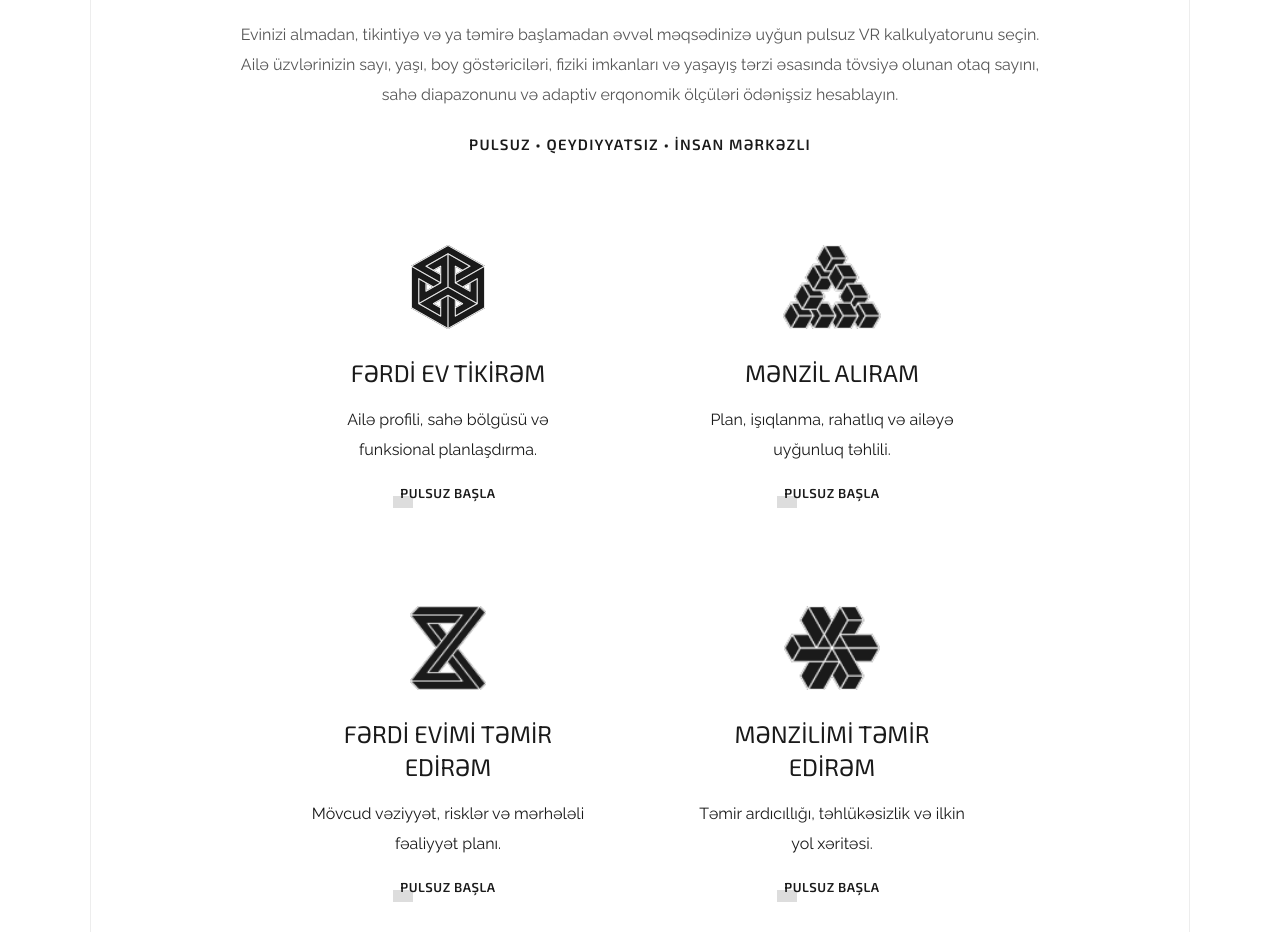
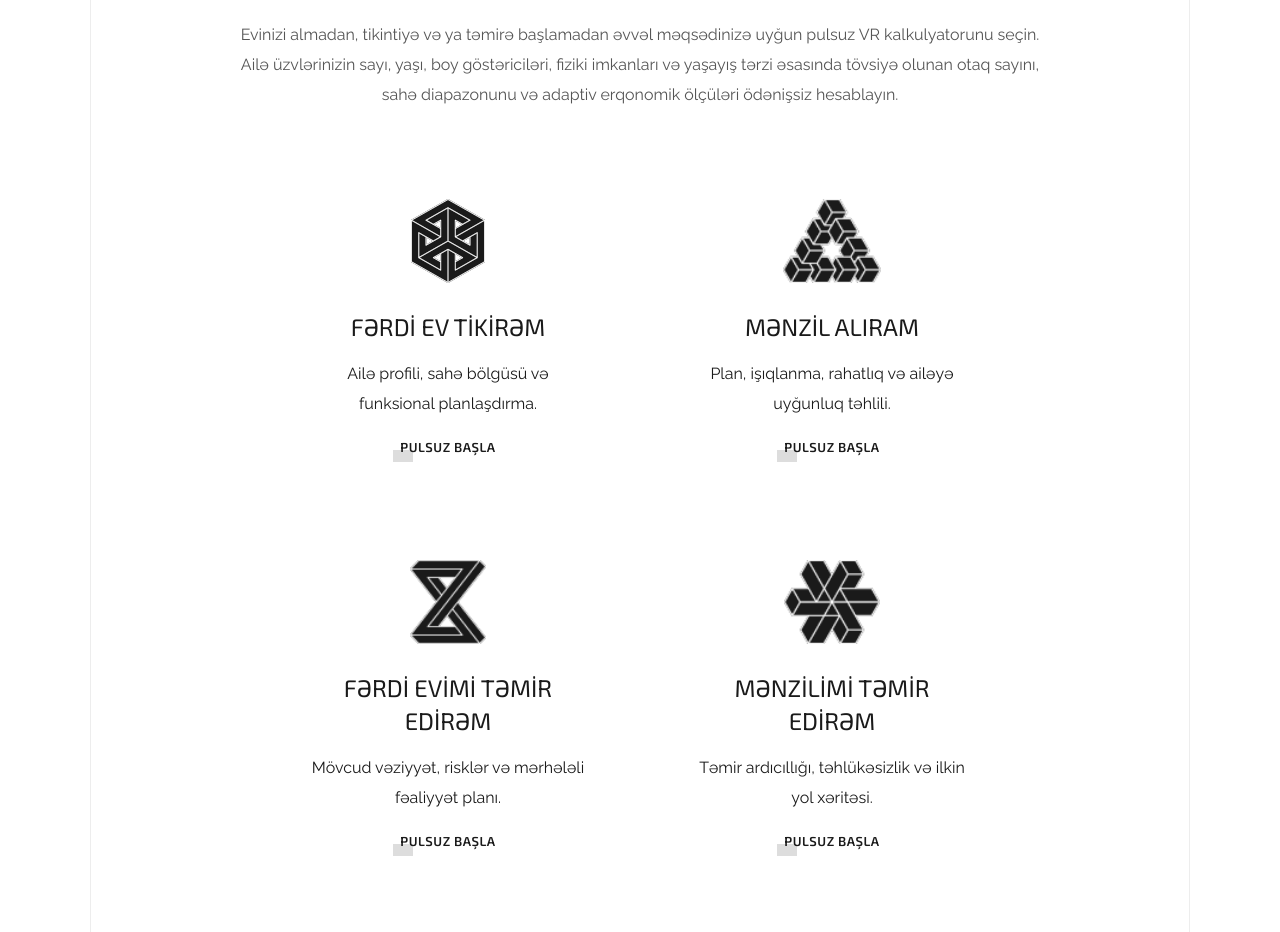
Before and after one commit to feyruzalizada/VRprogect, a Next.js app: page / in a window 1280 px wide. Shown: the part 2180-3112 px from the top of the page. Built offline with nearby package versions, Linux system fonts and the light colour scheme.

Commit message:
Remove the second tagline from the services heading

```diff
--- a/src/components/Services.tsx
+++ b/src/components/Services.tsx
@@ -65,7 +65,6 @@ export default function Services() {
 
           <p className={styles.tagline}>{services.taglineTop}</p>
           <p className={styles.intro}>{services.intro}</p>
-          <p className={styles.tagline}>{services.taglineBottom}</p>
         </div>
 
         <div className={styles.grid}>
--- a/src/content/services.ts
+++ b/src/content/services.ts
@@ -18,7 +18,6 @@ export interface ServicesContent {
   heading: string;
   taglineTop: string;
   intro: string;
-  taglineBottom: string;
   linkLabel: string;
   items: ServiceItem[];
   counters: ServiceCounter[];
@@ -30,7 +29,6 @@ export const services: ServicesContent = {
   taglineTop: "4 məqsəd • 4 pulsuz kalkulyator • fərdi ilkin nəticə",
   intro:
     "Evinizi almadan, tikintiyə və ya təmirə başlamadan əvvəl məqsədinizə uyğun pulsuz VR kalkulyatorunu seçin. Ailə üzvlərinizin sayı, yaşı, boy göstəriciləri, fiziki imkanları və yaşayış tərzi əsasında tövsiyə olunan otaq sayını, sahə diapazonunu və adaptiv erqonomik ölçüləri ödənişsiz hesablayın.",
-  taglineBottom: "Pulsuz • Qeydiyyatsız • İnsan mərkəzli",
   linkLabel: "PULSUZ BAŞLA",
   items: [
     {
```
